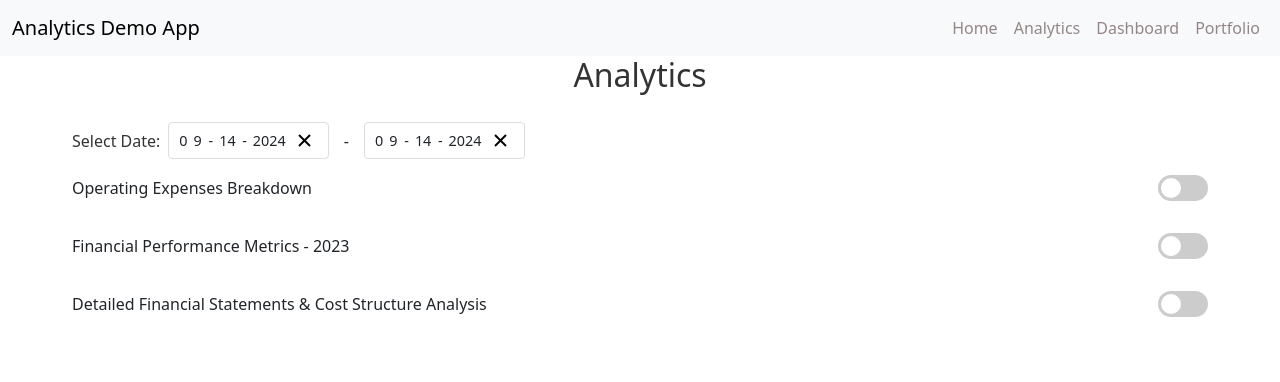
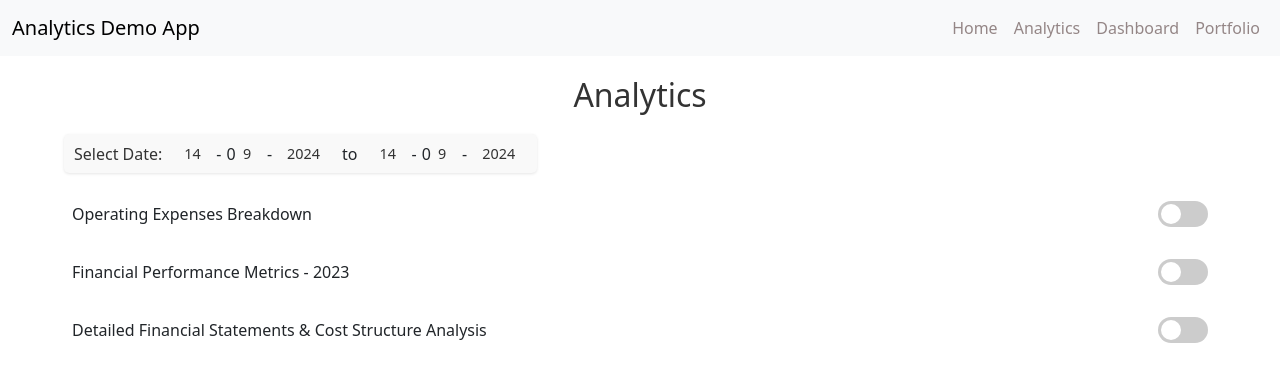
Before and after one commit to anmol091192/AnalyticsDemo, a React (Create React App) app: page /analytics in a window 1280 px wide. Shown: the top 382 px of the page. Built offline with nearby package versions, Linux system fonts and the light colour scheme; no server answers.

Commit message:
deploy on render

```diff
--- a/src/components/DateRangePicker/DateRangePicker.css
+++ b/src/components/DateRangePicker/DateRangePicker.css
@@ -1,37 +1,43 @@
-  .date-range-picker-container {
-    width: fit-content;
-    padding: 8px;
+.date-range-picker-container {
+    display: flex;
+    align-items: center;
+    margin-bottom: 20px; /* Add spacing from other components */
   }
 
   .date-range-picker {
     display: flex;
-    gap: 15px;
+    gap: 10px;
     align-items: center;
+    background-color: #f9f9f9;
+    padding: 5px 10px;
+    border-radius: 5px;
+    box-shadow: 0 1px 3px rgba(0, 0, 0, 0.1);
   }
 
   .date-picker-item {
     display: flex;
-    flex-direction: row;
     align-items: center;
   }
 
   .date-picker-item label {
-    margin-right: 8px;
     font-weight: 500;
+    margin-right: 10px;
     color: #333;
   }
 
   .custom-date-picker {
-    border: 1px solid #ddd;
-    border-radius: 4px;
-    padding: 4px 8px;
-    font-size: 0.9rem;
+    border: none;
+    background-color: transparent;
   }
 
   .custom-date-picker input {
     border: none;
     outline: none;
     font-size: 0.9rem;
+    color: #333;
+    background-color: transparent;
+    padding: 5px 10px;
+    border-radius: 5px;
   }
 
   .custom-date-picker .react-date-picker__wrapper {
@@ -45,6 +51,8 @@
     gap: 5px;
   }
 
-  .custom-date-picker .react-date-picker__calendar-button {
-    display: none; /* Hide the default calendar icon */
+  .error-message {
+    color: red;
+    margin-left: 15px;
+    font-size: 0.9rem;
   }
--- a/src/components/DateRangePicker/DateRangePicker.js
+++ b/src/components/DateRangePicker/DateRangePicker.js
@@ -5,8 +5,8 @@ import 'react-calendar/dist/Calendar.css';
 import './DateRangePicker.css';
 import { AppContext } from '../../AppContext';
 
-function DateRangePicker({ onDateChange }) {
-  const { toDate, setToDate, fromDate, setFromDate } = useContext(AppContext);
+function DateRangePicker() {
+  const { fromDate, setFromDate, toDate, setToDate } = useContext(AppContext);
   const [error, setError] = useState(null); // State to handle error message
 
   // Handle date changes and notify the parent component
@@ -16,7 +16,6 @@ function DateRangePicker({ onDateChange }) {
     } else {
       setError(null);
       setFromDate(date);
-      onDateChange(date, toDate);
     }
   };
 
@@ -26,7 +25,6 @@ function DateRangePicker({ onDateChange }) {
     } else {
       setError(null);
       setToDate(date);
-      onDateChange(fromDate, date);
     }
   };
 
@@ -38,19 +36,21 @@ function DateRangePicker({ onDateChange }) {
           <DatePicker
             onChange={handleFromDateChange}
             value={fromDate}
-            format="MM-dd-y"
+            format="dd-MM-y"
             className="custom-date-picker"
             calendarIcon={null}
+            clearIcon={null} // Remove the clear icon for a cleaner look
           />
         </div>
-        <div> - </div>
+        <div> to </div>
         <div className="date-picker-item">
           <DatePicker
             onChange={handleToDateChange}
             value={toDate}
-            format="MM-dd-y"
+            format="dd-MM-y"
             className="custom-date-picker"
             calendarIcon={null}
+            clearIcon={null} // Remove the clear icon for a cleaner look
           />
         </div>
       </div>
--- a/src/pages/Analytics/Analytics.css
+++ b/src/pages/Analytics/Analytics.css
@@ -5,6 +5,7 @@
     height: 100%;
     text-align: center;
     vertical-align: auto;
+    margin-top: 20px;
 }
 
 .analytics-title {
```
Also changed, not shown: server.js (+14 -9 lines), 1 other file (tests, documents, lock files or other folders).
